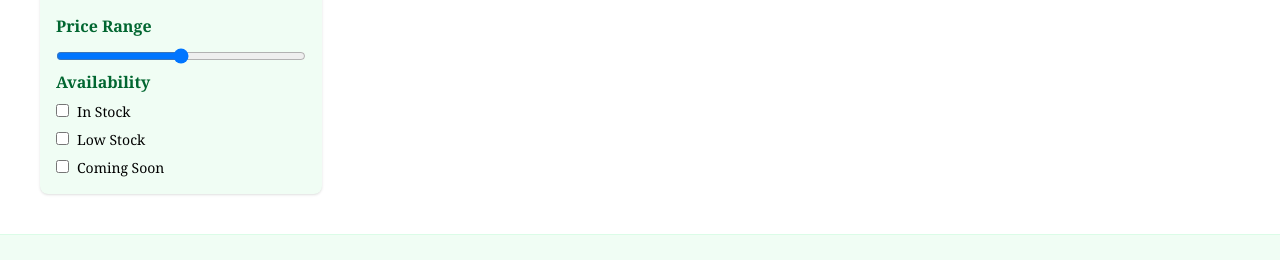
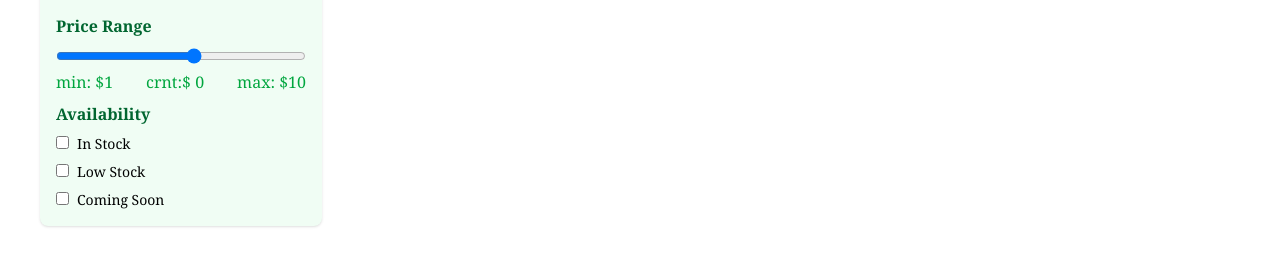
Before and after one commit to md-abu-naim/NatureGlow, a React (Vite) app: page /shop in a window 1280 px wide. Shown: the part 432-692 px from the top of the page. Built offline with nearby package versions, Linux system fonts and the light colour scheme; no server answers.

Commit message:
price rang filter

```diff
--- a/src/Pages/Shop/Shop.jsx
+++ b/src/Pages/Shop/Shop.jsx
@@ -8,10 +8,11 @@ const Shop = () => {
     const [products, setProducts] = useState([])
     const [category, setCategory] = useState('')
     const [search, setSearch] = useState('')
+    const [price, setPrice] = useState(0)
     const [sort, setSort] = useState('')
     const axiosCommon = useAxiosCommon()
 
-    console.log(category);
+    console.log(price);
     const handleSearch = e => {
         const search = e.target.value
         setSearch(search)
@@ -23,11 +24,11 @@ const Shop = () => {
     }
 
     useEffect(() => {
-        axiosCommon.get(`/products?search=${search}&sort=${sort}&category=${category}`)
+        axiosCommon.get(`/products?search=${search}&sort=${sort}&category=${category}&price=${price}`)
             .then(res => {
                 setProducts(res.data)
             })
-    }, [axiosCommon, search, sort, category])
+    }, [axiosCommon, search, sort, category, price])
 
     return (
         <div className='px-4 md:px-10 py-10'>
@@ -82,11 +83,16 @@ const Shop = () => {
                         {/* Pricr Range */}
                         <div>
                             <h3 className="font-semibold text-green-800 mb-2">Price Range</h3>
-                            <input type="range" min='0' max='5000' className="w-full text-green-600 focus:ring-green-500" />
+                            <input onChange={(e) => setPrice(e.target.value)} type="range" min='1' max='10' className="w-full text-green-600 focus:ring-green-500" />
+                            <div className='flex items-center justify-between text-green-600'>
+                                <p>min: $1</p>
+                                <p>crnt:$ {price}</p>
+                                <p>max: $10</p>
+                            </div>
                         </div>
 
                         {/* Status Filter */}
-                        <div>
+                        <div className='mt-2'>
                             <h3 className="font-semibold text-green-800 mb-2">Availability</h3>
                             <ul className="space-y-2 text-sm">
                                 <li>
```
